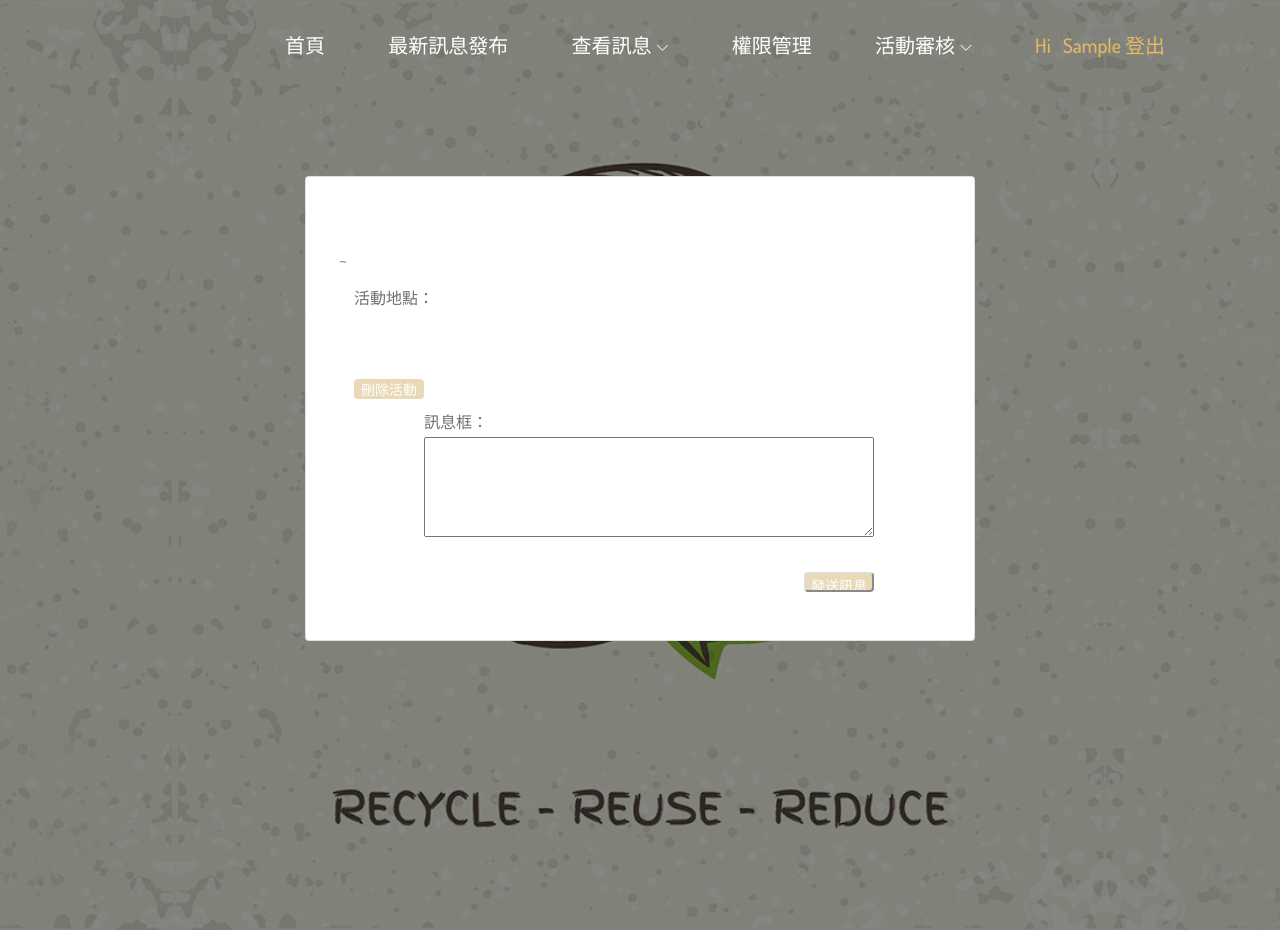
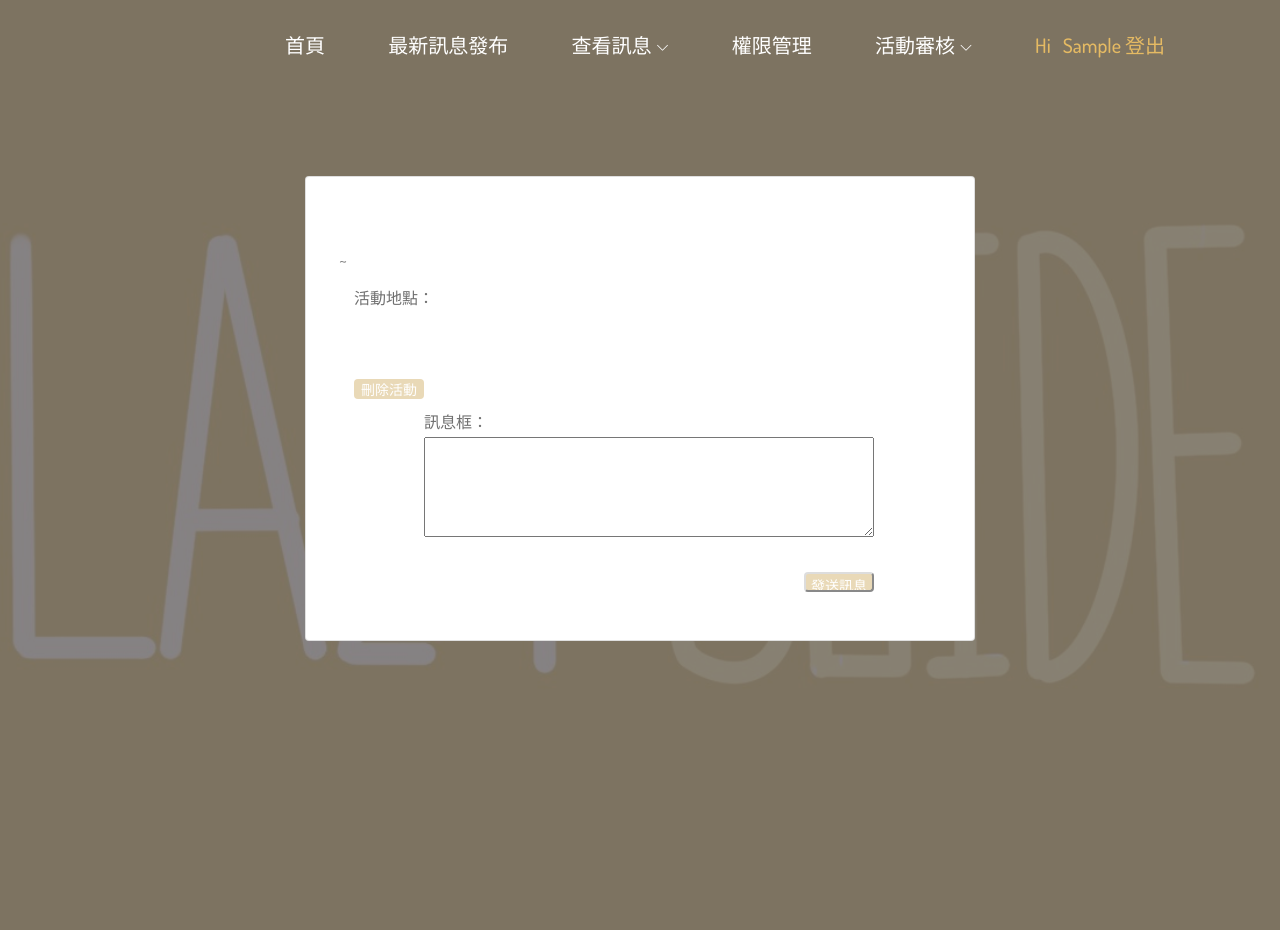
Before and after one commit to lazyguide/lazyguide_admin, a PHP site: page /actDetail.php?type=1 in a window 1280 px wide. Run offline with PHP 8.4, Linux system fonts and the light colour scheme; the visitor is signed in with stand-in values (Sample User, id 1); data that the repository does not hold is empty; style sheets or scripts are compiled from the project's sources; some libraries are stand-ins or nearby versions; some web fonts are replaced.

Commit message:
2024/04/09 detail bgImg

```diff
--- a/actDetail.php
+++ b/actDetail.php
@@ -94,7 +94,7 @@ $current = $date->format('Y-m-d H:i:s');
         <!-- Single Hero Post -->
         <div class="single-hero-post bg-overlay">
             <!-- Post Image -->
-            <div class="slide-img bg-img" style="background-image: url(img/bg-img/1.jpg);"></div>
+            <div class="slide-img bg-img" style="background-image: url(img/bg-img/100.jpg);"></div>
 
 
 
--- a/infoDetail.php
+++ b/infoDetail.php
@@ -92,7 +92,7 @@ $type = $_GET['type'];
             <!-- Single Hero Post -->
             <div class="single-hero-post bg-overlay">
                 <!-- Post Image -->
-                <div class="slide-img bg-img" style="background-image: url(img/bg-img/1.jpg);"></div>
+                <div class="slide-img bg-img" style="background-image: url(img/bg-img/100.jpg);"></div>
 
 
 
```
